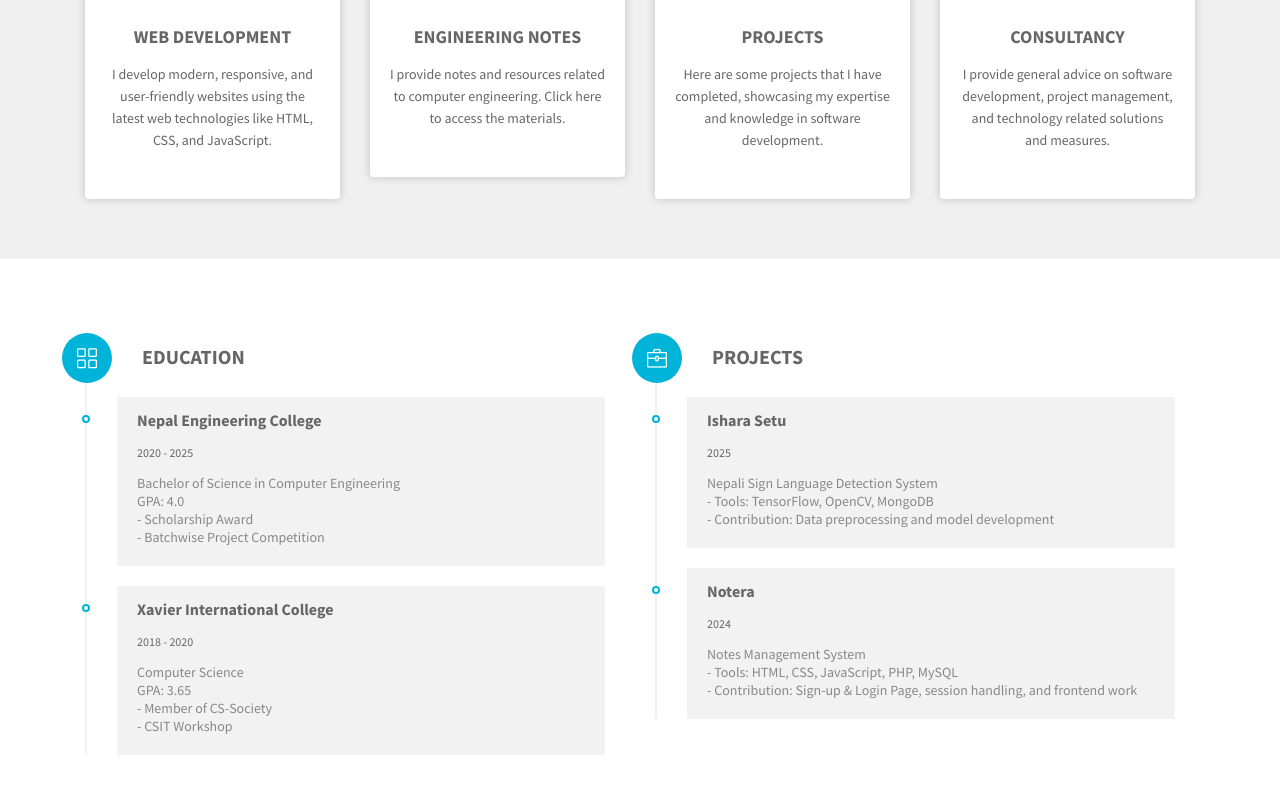
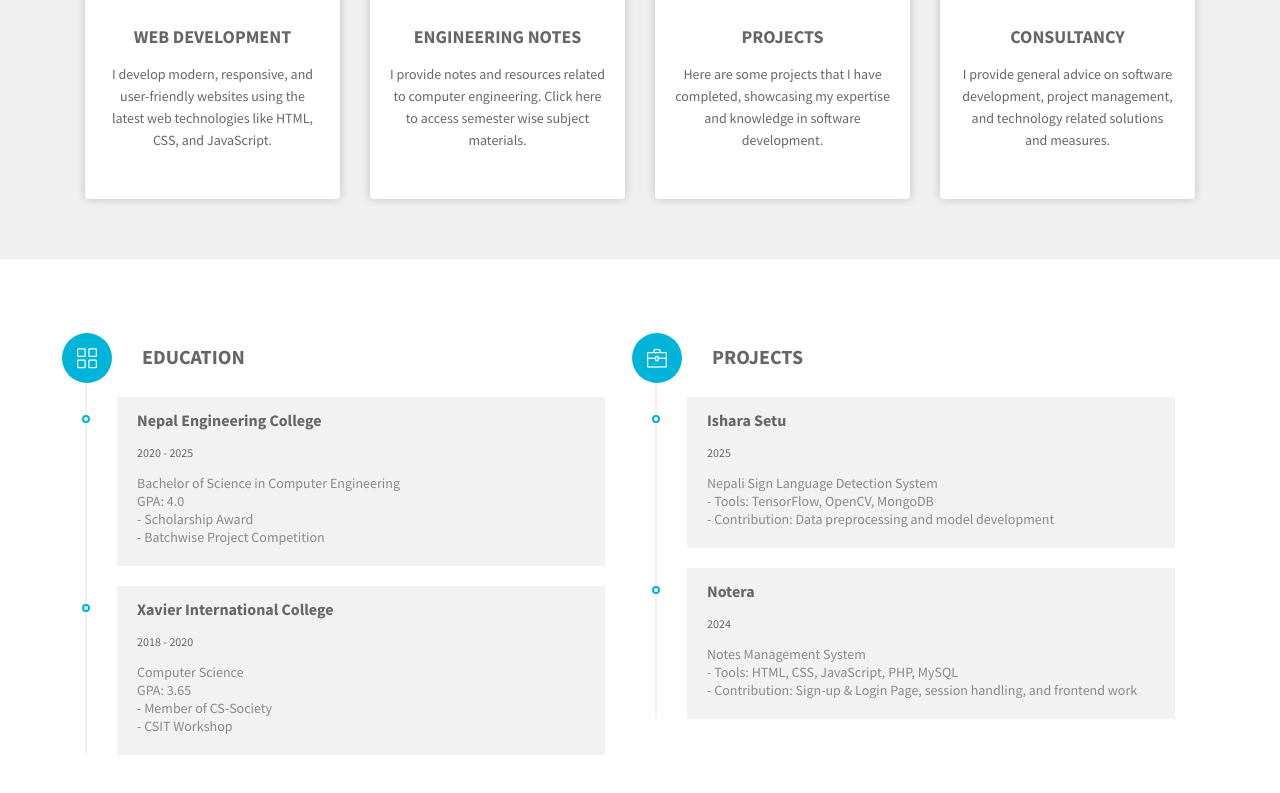
Before and after one commit to Dipson-bot/dipsonthapa, a plain HTML site: page index.html in a window 1280 px wide. Shown: the part 1522-2315 px from the top of the page. Drawn offline with Linux system fonts and the light colour scheme; files whose address does not match are found by name.

Commit message:
Update index.html

```diff
--- a/index.html
+++ b/index.html
@@ -352,7 +352,7 @@
                   >
                 </h3>
                 <p>
-                  I provide notes and resources related to computer engineering. Click here to access the materials.
+                  I provide notes and resources related to computer engineering. Click here to access semester wise subject materials.
                 </p>
               </div>
             </div>
```
